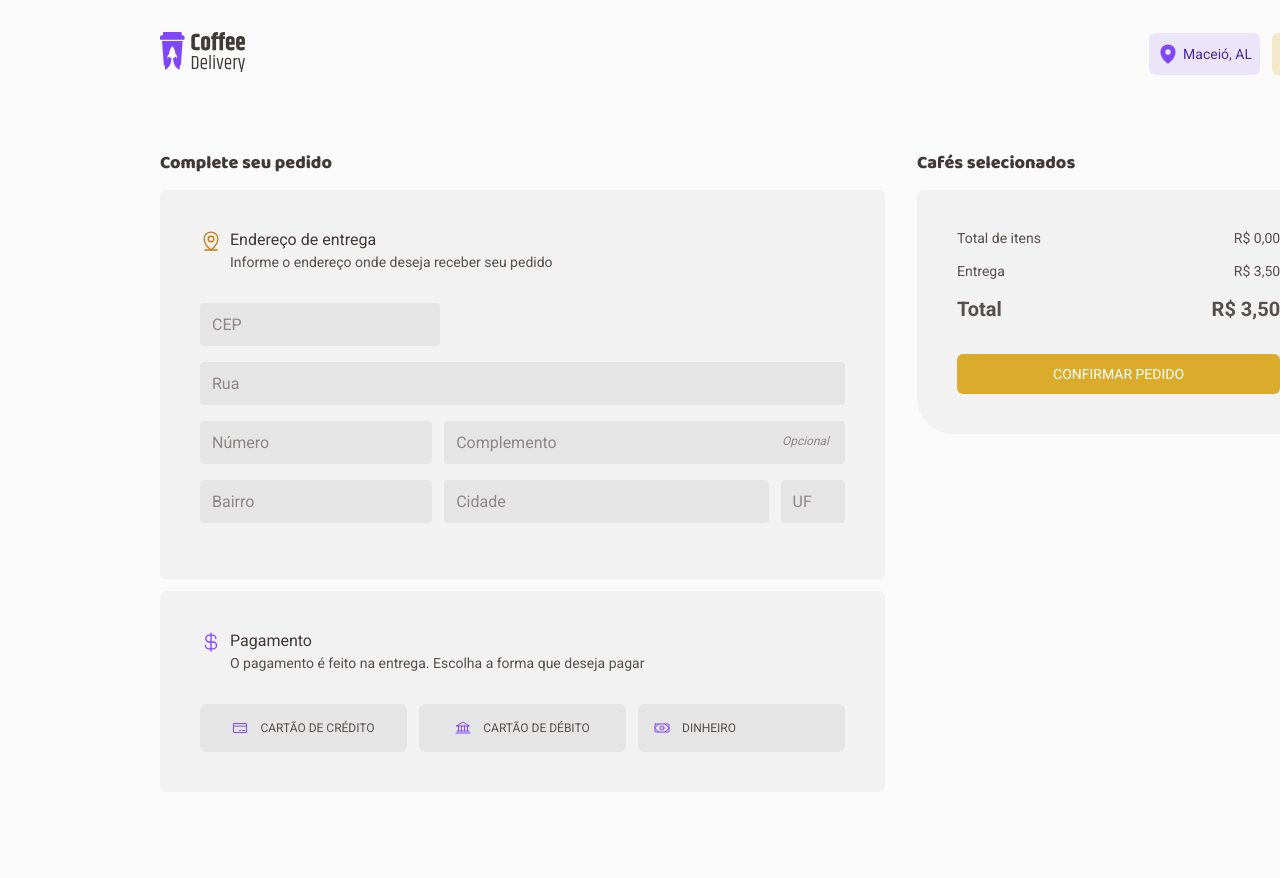
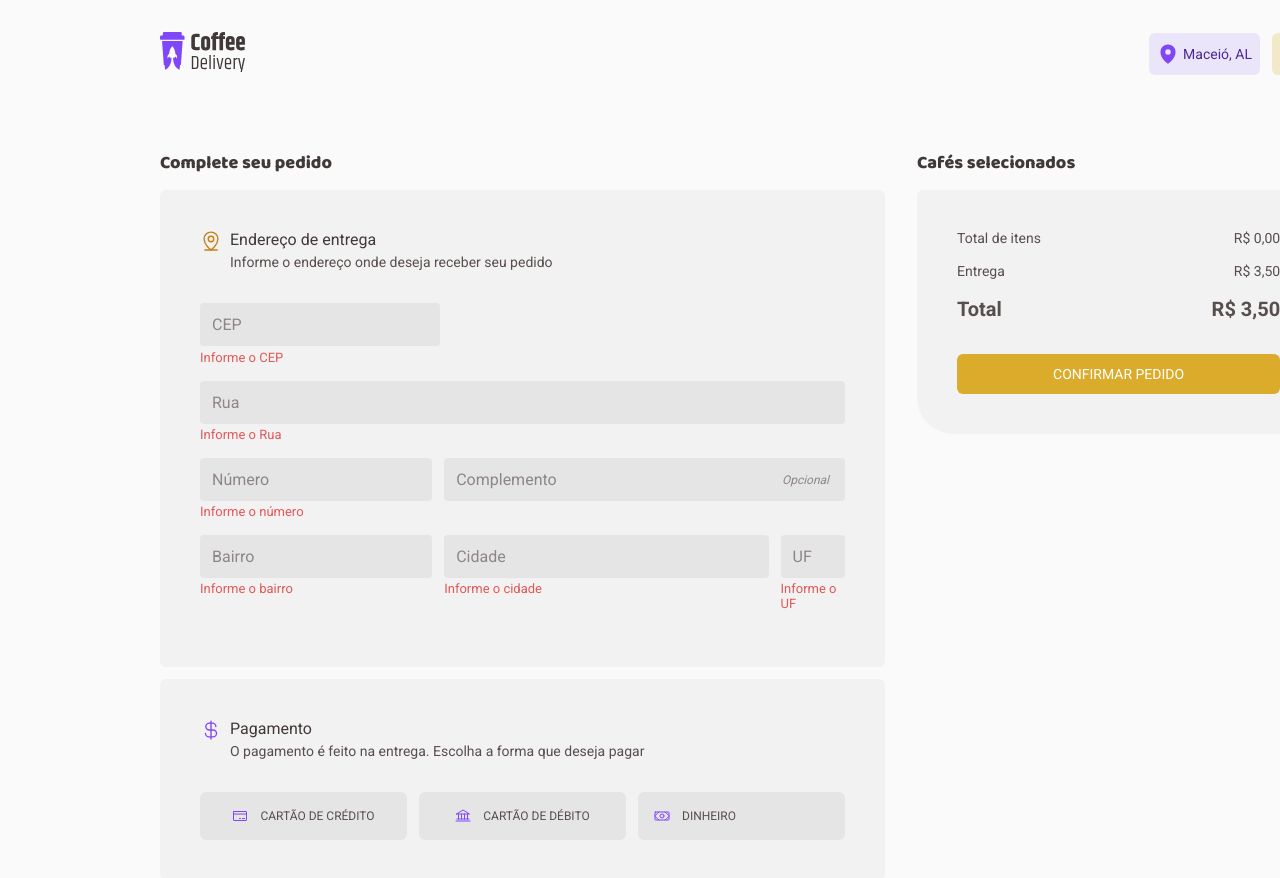
Before and after one commit to RuthMaria/ignite-coffeeDelivery, a React (Vite) app: page /delivery in a window 1280 px wide. Shown: the top 878 px of the page. Built offline with nearby package versions, Linux system fonts and the light colour scheme.

Commit message:
add message error

```diff
--- a/src/pages/Delivery/components/AddressForm/AddressForm.style.ts
+++ b/src/pages/Delivery/components/AddressForm/AddressForm.style.ts
@@ -36,6 +36,11 @@ export const Div = styled.div`
   display: grid;
   grid-template-columns: 36% 1fr 10%;
   gap: 12px;
+
+  div {
+    display: flex;
+    flex-direction: column;
+  }
 `;
 
 export const Input = styled.input<{ width?: number }>`
@@ -56,11 +61,23 @@ export const Input = styled.input<{ width?: number }>`
   }
 `;
 
+export const Error = styled.p`
+  color: ${(props) => props.theme['red']};
+  margin-top: -0.8rem;
+  margin-bottom: 1rem;
+  font-size: 13px;
+`;
+
 export const Complement = styled.div`
   position: relative;
   display: grid;
   grid-template-columns: 36% 1fr;
   gap: 12px;
+
+  div {
+    display: flex;
+    flex-direction: column;
+  }
 `;
 
 export const Optional = styled.p`
@@ -69,5 +86,5 @@ export const Optional = styled.p`
   color: ${(props) => props.theme['base-label']};
   position: absolute;
   right: 1rem;
-  bottom: 2rem;
+  bottom: 3rem;
 `;
--- a/src/pages/Delivery/components/AddressForm/AddressForm.tsx
+++ b/src/pages/Delivery/components/AddressForm/AddressForm.tsx
@@ -10,6 +10,7 @@ import {
   Content,
   Header,
   Div,
+  Error,
 } from './AddressForm.style';
 
 export const AddressForm: React.FC = () => {
@@ -25,18 +26,33 @@ export const AddressForm: React.FC = () => {
 
       <Address>
         <Input type="text" width={15} placeholder="CEP" />
+        <Error>Informe o CEP</Error>
         <Input type="text" placeholder="Rua" />
-
+        <Error>Informe o Rua</Error>
         <Complement>
+          <div>
             <Input type="text" placeholder="Número" />
+            <Error>Informe o número</Error>
+          </div>
+          <div>
             <Input type="text" placeholder="Complemento" />
             <Optional>Opcional</Optional>
+          </div>
         </Complement>
 
         <Div>
+          <div>
             <Input type="text" placeholder="Bairro" />
+            <Error>Informe o bairro</Error>
+          </div>
+          <div>
             <Input type="text" placeholder="Cidade" />
+            <Error>Informe o cidade</Error>
+          </div>
+          <div>
             <Input type="text" placeholder="UF" />
+            <Error>Informe o UF</Error>
+          </div>
         </Div>
       </Address>
     </Content>
--- a/src/styles/themes/default.ts
+++ b/src/styles/themes/default.ts
@@ -18,4 +18,6 @@ export const defaultTheme = {
   'base-card': '#f3f2f2',
   background: '#fafafa',
   white: '#ffffff',
+
+  red: '#e25858',
 };
```
Lines whose indentation alone changed are shown as unchanged.
